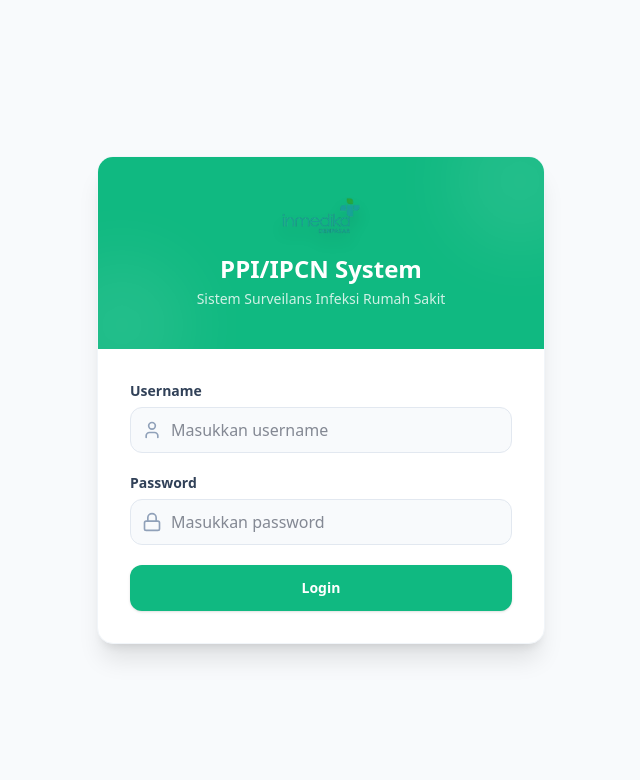
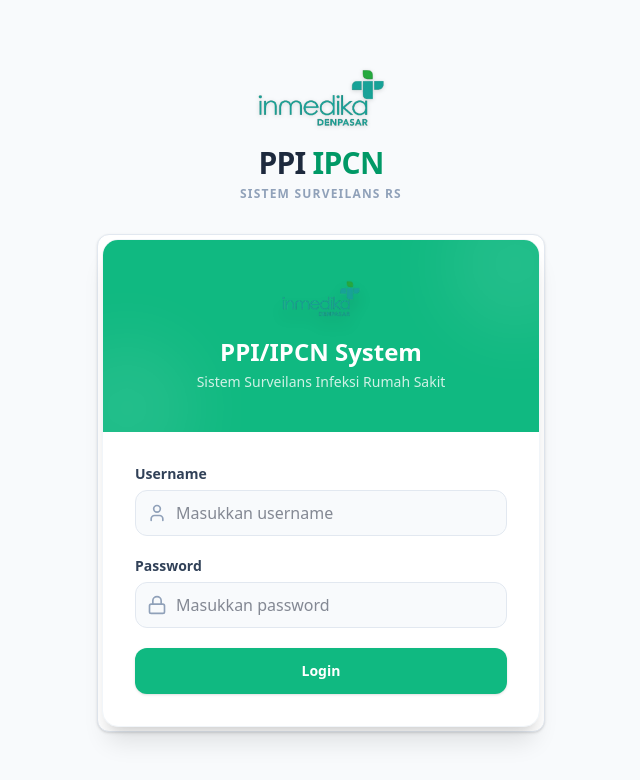
Before and after one commit to Joblagan/ppi-inmedika, a Next.js app: page /login in a window 1280 px wide. Shown: the top 780 px of the page, without its empty margins (319-959 px from the left). Built offline with nearby package versions, Linux system fonts and the light colour scheme; no server answers.

Commit message:
Inisialisasi ulang Git di PC baru

```diff
--- a/src/app/(auth)/login/page.tsx
+++ b/src/app/(auth)/login/page.tsx
@@ -17,8 +17,27 @@ export default async function LoginPage() {
   }
 
   return (
-    <div className="min-h-screen flex items-center justify-center bg-[var(--background)] p-4">
-      <div className="w-full max-w-md">
+    <div className="min-h-screen flex flex-col items-center justify-center bg-[var(--background)] p-4">
+      {/* Container Branding & Logo */}
+      <div className="w-full max-w-md flex flex-col items-center mb-8">
+        <Image
+          src="/logo.png"
+          alt="Logo PPI"
+          width={130}
+          height={60}
+          className="object-contain mb-4 drop-shadow-sm"
+          unoptimized={true}
+        />
+        <h1 className="text-3xl font-extrabold text-slate-800 dark:text-slate-100 tracking-tight leading-none text-center">
+          PPI <span className="text-emerald-600">IPCN</span>
+        </h1>
+        <p className="text-xs font-bold text-slate-400 dark:text-slate-500 tracking-widest uppercase mt-2 text-center">
+          Sistem Surveilans RS
+        </p>
+      </div>
+
+      {/* Container Form Login */}
+      <div className="w-full max-w-md bg-white dark:bg-slate-900 rounded-xl shadow-sm border border-slate-200 dark:border-slate-800 p-1">
         <LoginForm />
       </div>
     </div>
--- a/src/components/auth/LoginForm.tsx
+++ b/src/components/auth/LoginForm.tsx
@@ -5,6 +5,9 @@ import { signIn } from "next-auth/react";
 import { useRouter } from "next/navigation";
 import { Lock, User, Loader2 } from "lucide-react";
 import Image from "next/image";
+
+// FIX: Static import untuk memastikan kompilator Webpack membaca file dengan benar
+import logoImage from "../../../public/logo.png";
 
 export function LoginForm() {
   const router = useRouter();
@@ -48,7 +51,16 @@ export function LoginForm() {
         <div className="absolute -bottom-10 -left-10 w-32 h-32 bg-white/10 rounded-full blur-2xl"></div>
 
         <div className="relative z-10 flex justify-center mb-4">
-          <Image src="/logo.png" alt="Logo PPI" width={80} height={80} className="object-contain drop-shadow-xl" priority unoptimized={true} />
+          {/* FIX: Menggunakan variabel hasil static import */}
+          <Image
+            src={logoImage}
+            alt="Logo PPI"
+            width={80}
+            height={80}
+            className="object-contain drop-shadow-xl"
+            priority
+            unoptimized={true}
+          />
         </div>
         <h2 className="text-2xl font-bold text-white mb-1 relative z-10">PPI/IPCN System</h2>
         <p className="text-white/80 text-sm relative z-10">Sistem Surveilans Infeksi Rumah Sakit</p>
```
